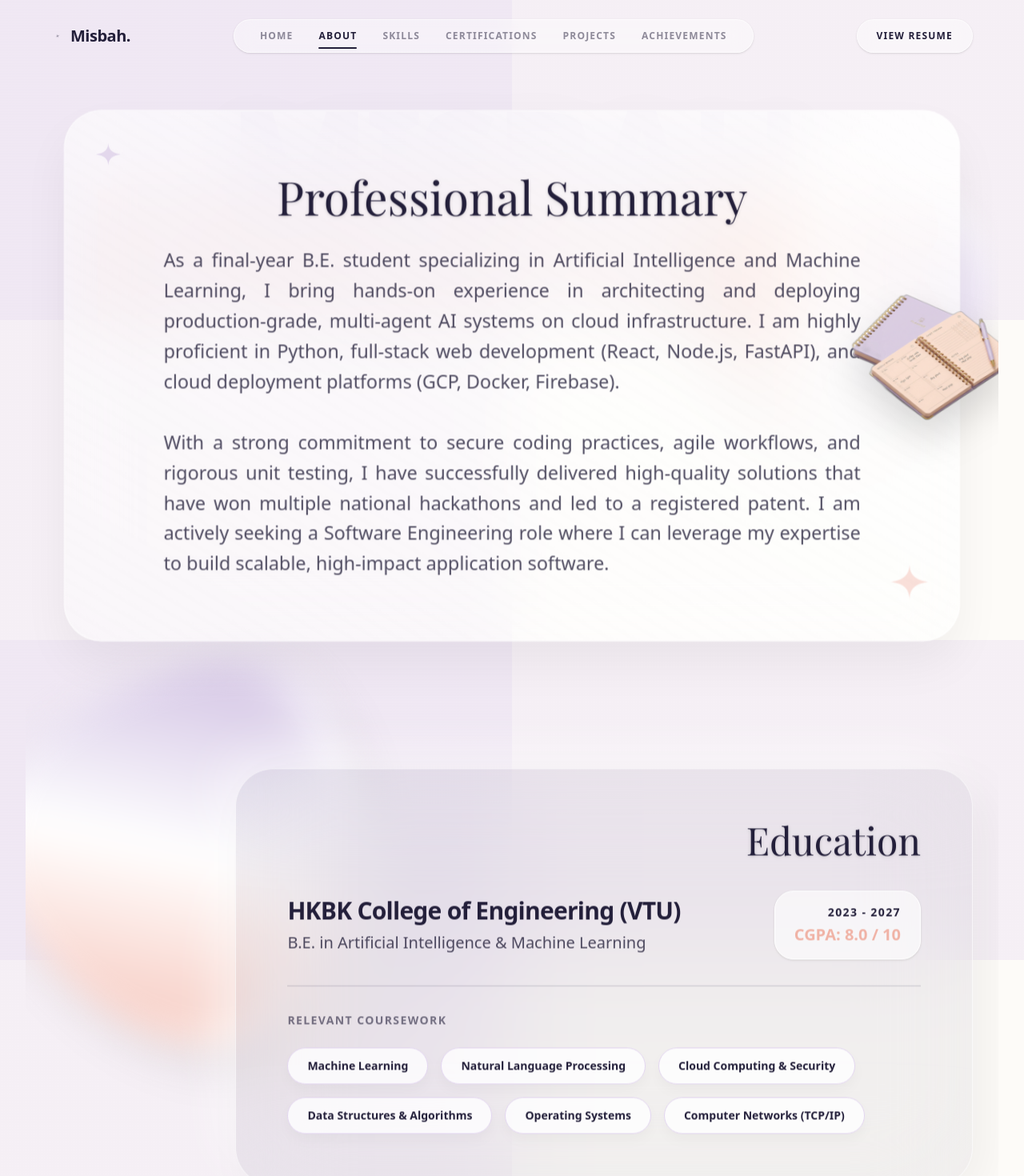
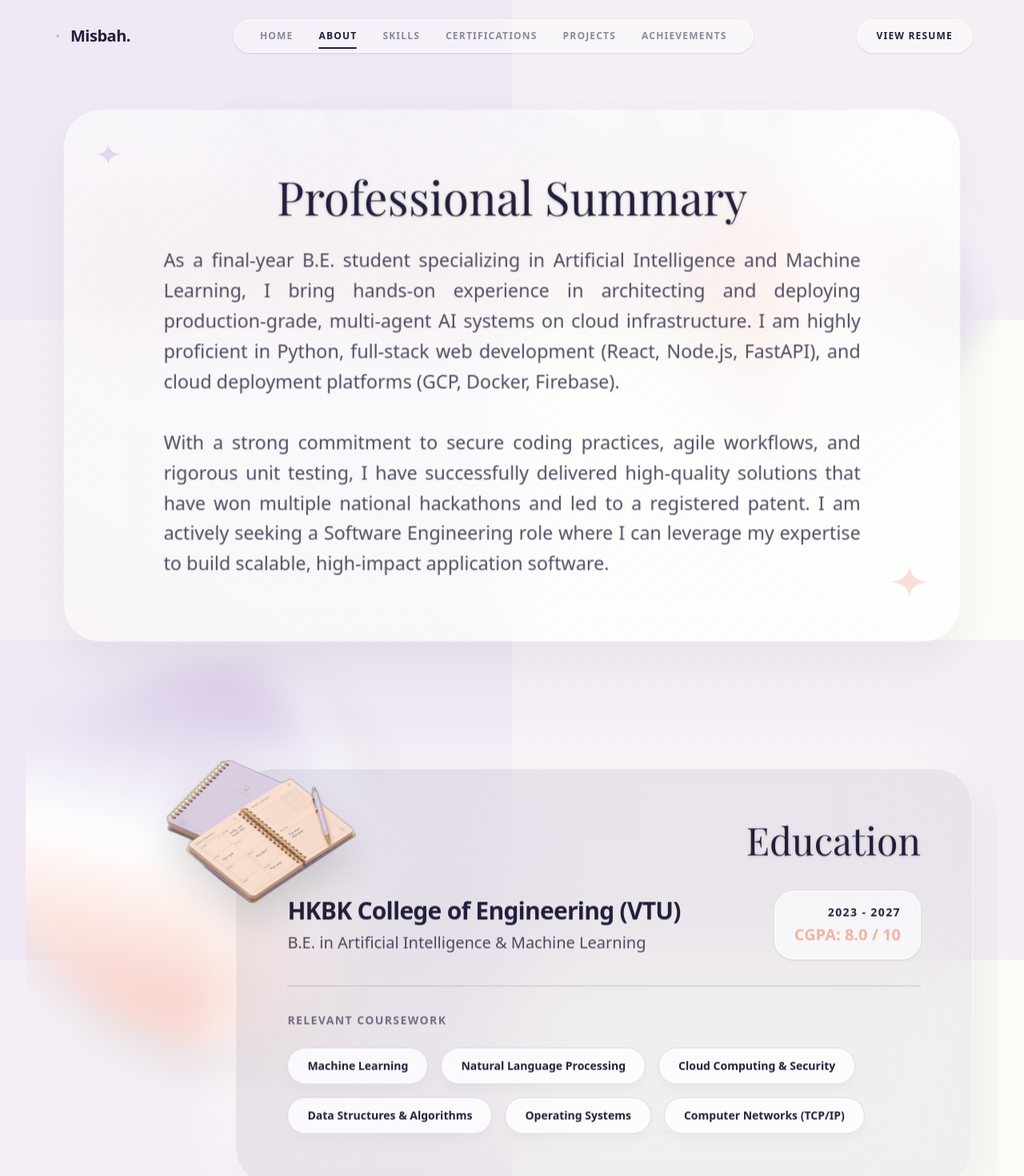
Before and after one commit to misbah121212/misbah-portfolio, a Next.js app: page /about in a window 1280 px wide. Shown: the top 1470 px of the page at 80% size. Built offline with nearby package versions, Linux system fonts and the light colour scheme; a web font is replaced by a local one.

Commit message:
Move notebook element to Education section block

```diff
--- a/src/components/sections/About.tsx
+++ b/src/components/sections/About.tsx
@@ -61,15 +61,6 @@ export const About = () => {
 
       <div ref={containerRef} className="relative z-10 w-full max-w-6xl mx-auto flex flex-col gap-16">
 
-        {/* 3D Element: Notebook Planner (Bottom Right) */}
-        <motion.div
-          animate={{ y: [0, 15, 0], rotate: [0, 2, -2, 0] }}
-          transition={{ duration: 9, repeat: Infinity, ease: "easeInOut" }}
-          className="absolute top-48 -right-6 md:-right-16 w-36 h-36 md:w-56 md:h-56 z-20 pointer-events-none"
-        >
-          <img src="/3d-notebook.png" alt="3D Notebook" className="w-full h-full object-contain drop-shadow-2xl" />
-        </motion.div>
-
         {/* Professional Summary Section (Floating Glass Card) */}
         <motion.div
           style={{ scale }}
@@ -110,11 +101,22 @@ export const About = () => {
           </div>
         </motion.div>
 
-        {/* Education Section (Offset 3D Card) */}
-        <motion.div
-          style={{ y: y2 }}
-          className="w-full lg:w-4/5 self-end bg-navy/5 backdrop-blur-3xl rounded-[3rem] p-10 md:p-16 relative overflow-hidden shadow-[20px_20px_60px_rgba(0,0,0,0.05),-20px_-20px_60px_rgba(255,255,255,0.5)] border border-white/60 hover:shadow-[30px_30px_80px_rgba(0,0,0,0.1),-30px_-30px_80px_rgba(255,255,255,0.8)] transition-shadow duration-700"
-        >
+        {/* Education Section Wrapper */}
+        <motion.div style={{ y: y2 }} className="relative w-full lg:w-4/5 self-end">
+
+          {/* 3D Element: Notebook Planner (Near Education) */}
+          <motion.div
+            animate={{ y: [0, 15, 0], rotate: [0, 2, -2, 0] }}
+            transition={{ duration: 9, repeat: Infinity, ease: "easeInOut" }}
+            className="absolute -top-16 -left-6 md:-left-24 w-40 h-40 md:w-64 md:h-64 z-20 pointer-events-none"
+          >
+            <img src="/3d-notebook.png" alt="3D Notebook" className="w-full h-full object-contain drop-shadow-2xl" />
+          </motion.div>
+
+          {/* Education Section (Offset 3D Card) */}
+          <div
+            className="w-full bg-navy/5 backdrop-blur-3xl rounded-[3rem] p-10 md:p-16 relative overflow-hidden shadow-[20px_20px_60px_rgba(0,0,0,0.05),-20px_-20px_60px_rgba(255,255,255,0.5)] border border-white/60 hover:shadow-[30px_30px_80px_rgba(0,0,0,0.1),-30px_-30px_80px_rgba(255,255,255,0.8)] transition-shadow duration-700"
+          >
           <div className="relative z-10 flex flex-col">
             <h2
               className="text-3xl md:text-5xl font-serif text-navy mb-10 text-right drop-shadow-sm"
@@ -149,6 +151,7 @@ export const About = () => {
               </div>
             </div>
           </div>
+          </div>
         </motion.div>
 
       </div>
```
